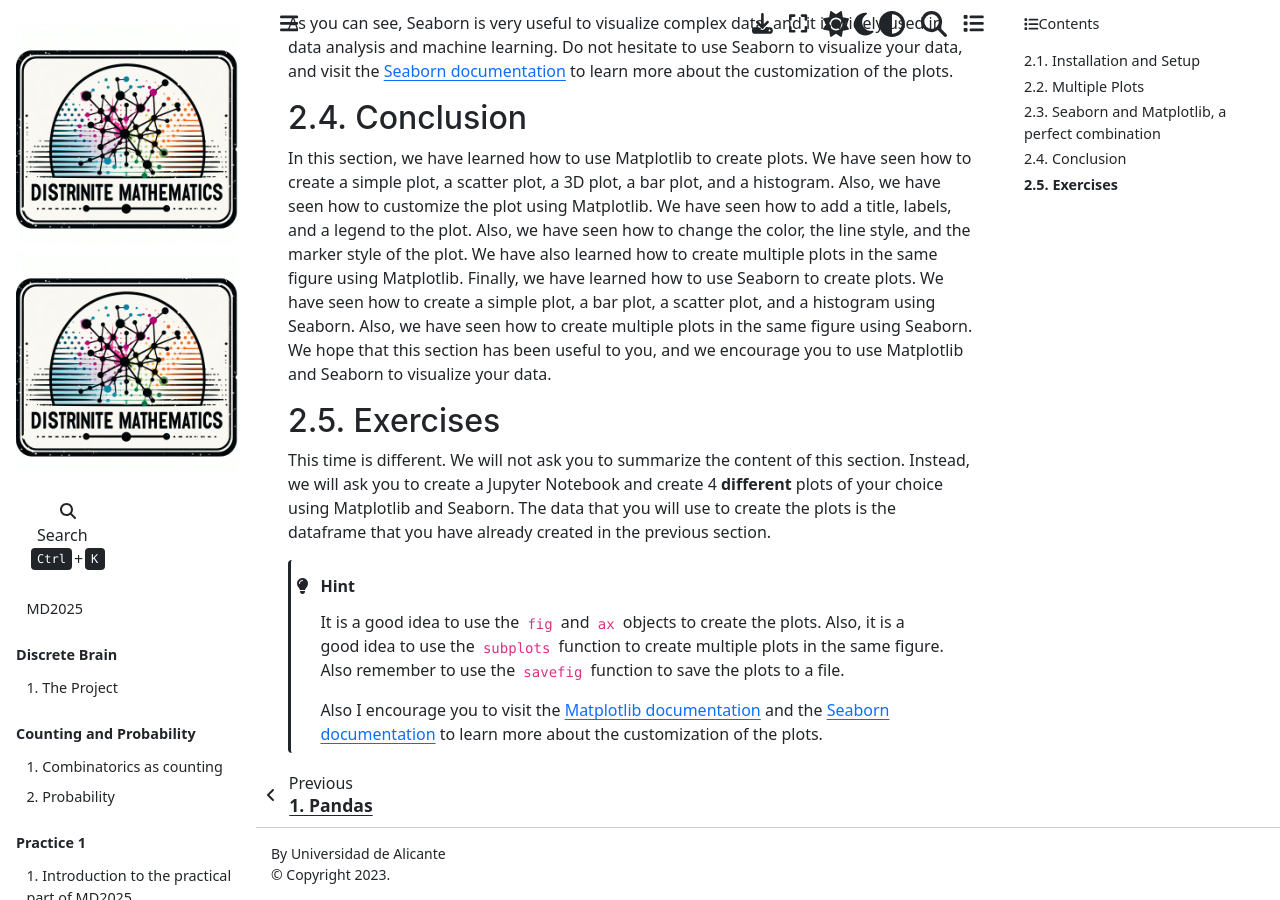
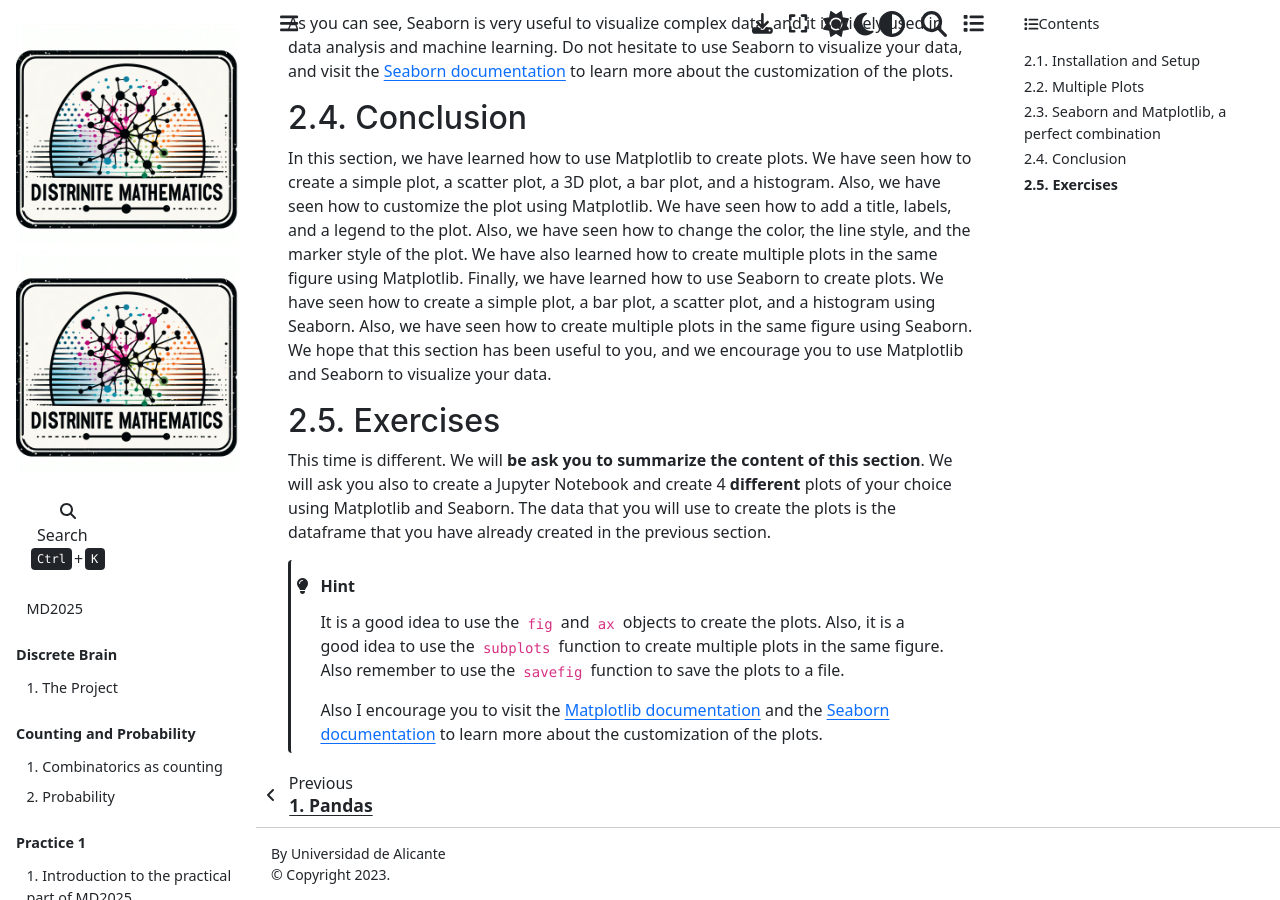
Before and after one commit to AhmedBegggaUA/MD2025, a Jupyter Book: the page built from plot.md, in a window 1280 px wide and 900 px high, scrolled down 16915 px. Built offline with Jupyter Book 1.0.4 settings and Sphinx 7.4.7 and the Sphinx Book theme 1.1.4, drawn with Linux system fonts in a browser that asks for light colours.

````diff
--- a/plot.md
+++ b/plot.md
@@ -561,7 +561,7 @@
 
 ## Exercises
 
-This time is different. We will not ask you to summarize the content of this section. Instead, we will ask you to create a Jupyter Notebook and create 4 **different** plots of your choice using Matplotlib and Seaborn. The data that you will use to create the plots is the dataframe that you have already created in the previous section.
+This time is different. We will **be ask you to summarize the content of this section**. We will ask you also to create a Jupyter Notebook and create 4 **different** plots of your choice using Matplotlib and Seaborn. The data that you will use to create the plots is the dataframe that you have already created in the previous section.
 
 ```{admonition} Hint
 :class: tip
````
